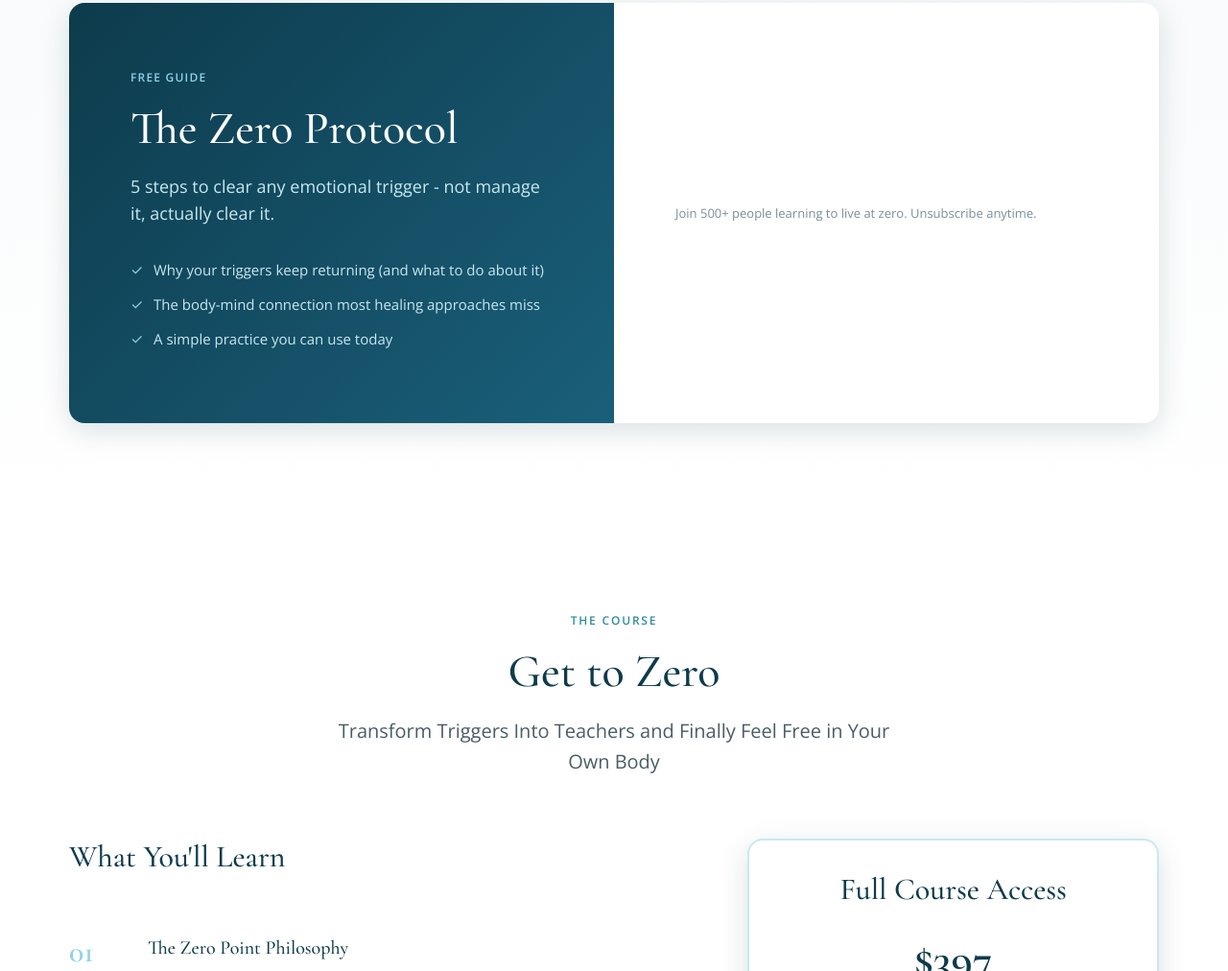
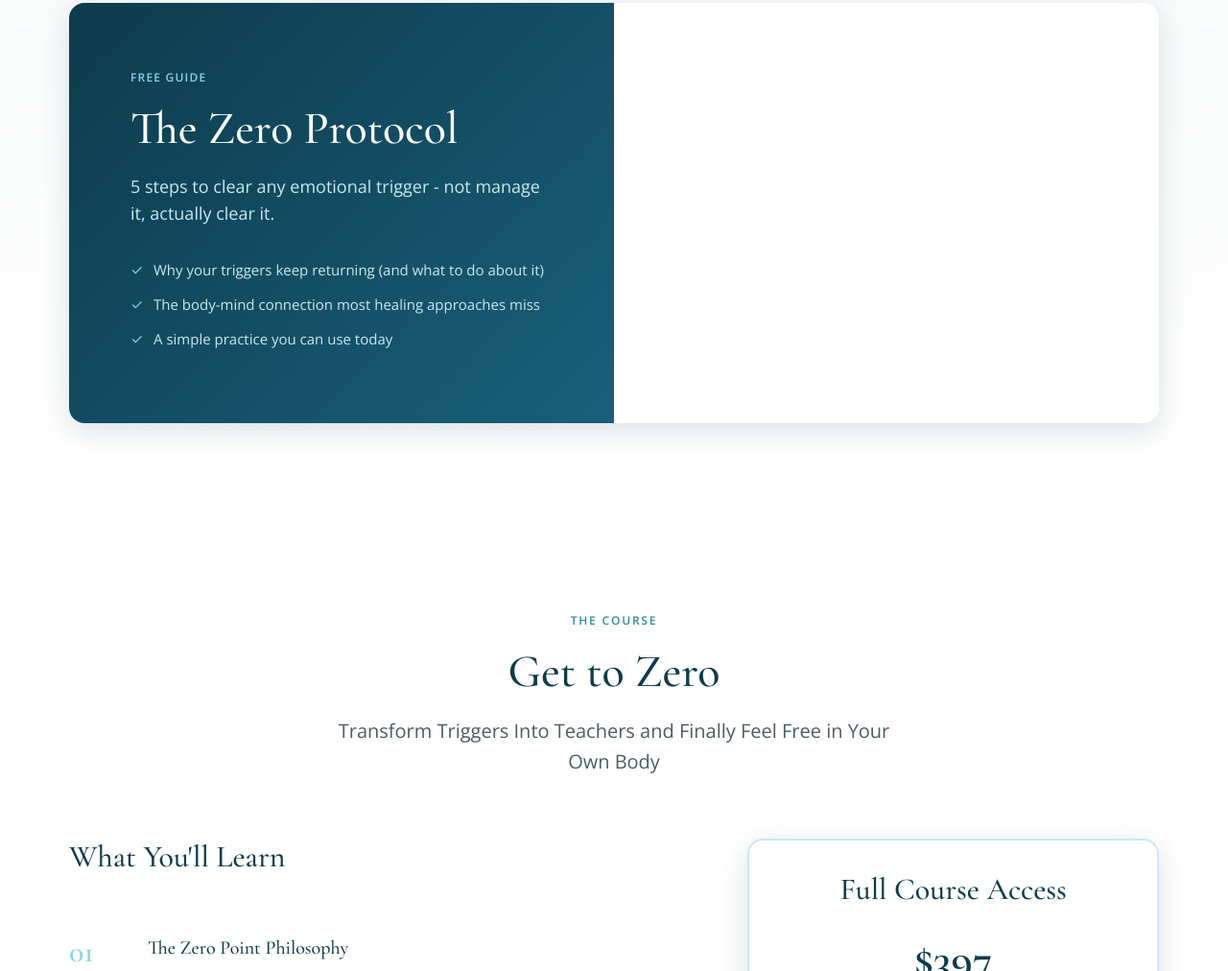
Before and after one commit to ekalpas/yourmindbodyandgod, a plain HTML site: page index.html in a window 1280 px wide. Shown: the part 1410-2422 px from the top of the page at 96% size. Drawn offline with nearby package versions, Linux system fonts and the light colour scheme.

Commit message:
Remove placeholder social proof text from email form

```diff
--- a/index.html
+++ b/index.html
@@ -89,7 +89,6 @@
                 <div class="lead-magnet-form">
                     <!-- Kit (ConvertKit) Email Signup Form -->
                     <script async data-uid="3dfcd03a64" src="https://mind-body-god.kit.com/3dfcd03a64/index.js"></script>
-                    <p class="form-note">Join 500+ people learning to live at zero. Unsubscribe anytime.</p>
                 </div>
             </div>
         </div>
```
